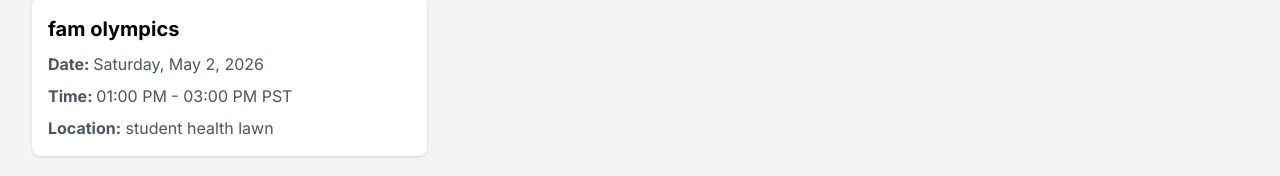
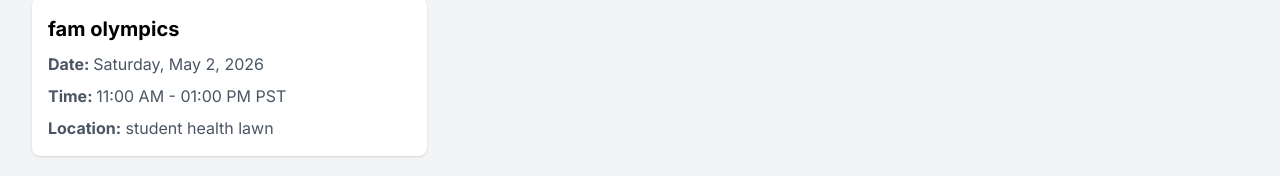
Before and after one commit to UCSBTASA/UCSBTASA.github.io, a Next.js app: page / in a window 1280 px wide. Shown: the part 1716-1892 px from the top of the page. Built offline with nearby package versions, Linux system fonts and the light colour scheme.

Commit message:
Update eventData.ts

```diff
--- a/data/eventData.ts
+++ b/data/eventData.ts
@@ -34,9 +34,9 @@ const events =
     "title": "fam olympics",
     "day of week": "Saturday",
     "date": "2026-05-02",
-    "time": "01:00 PM - 03:00 PM",
-    "start": "01:00 PM",
-    "end": "03:00 PM",
+    "time": "11:00 AM - 01:00 PM",
+    "start": "11:00 AM",
+    "end": "01:00 PM",
     "location": "student health lawn",
     "customTime": ""
   }
```
